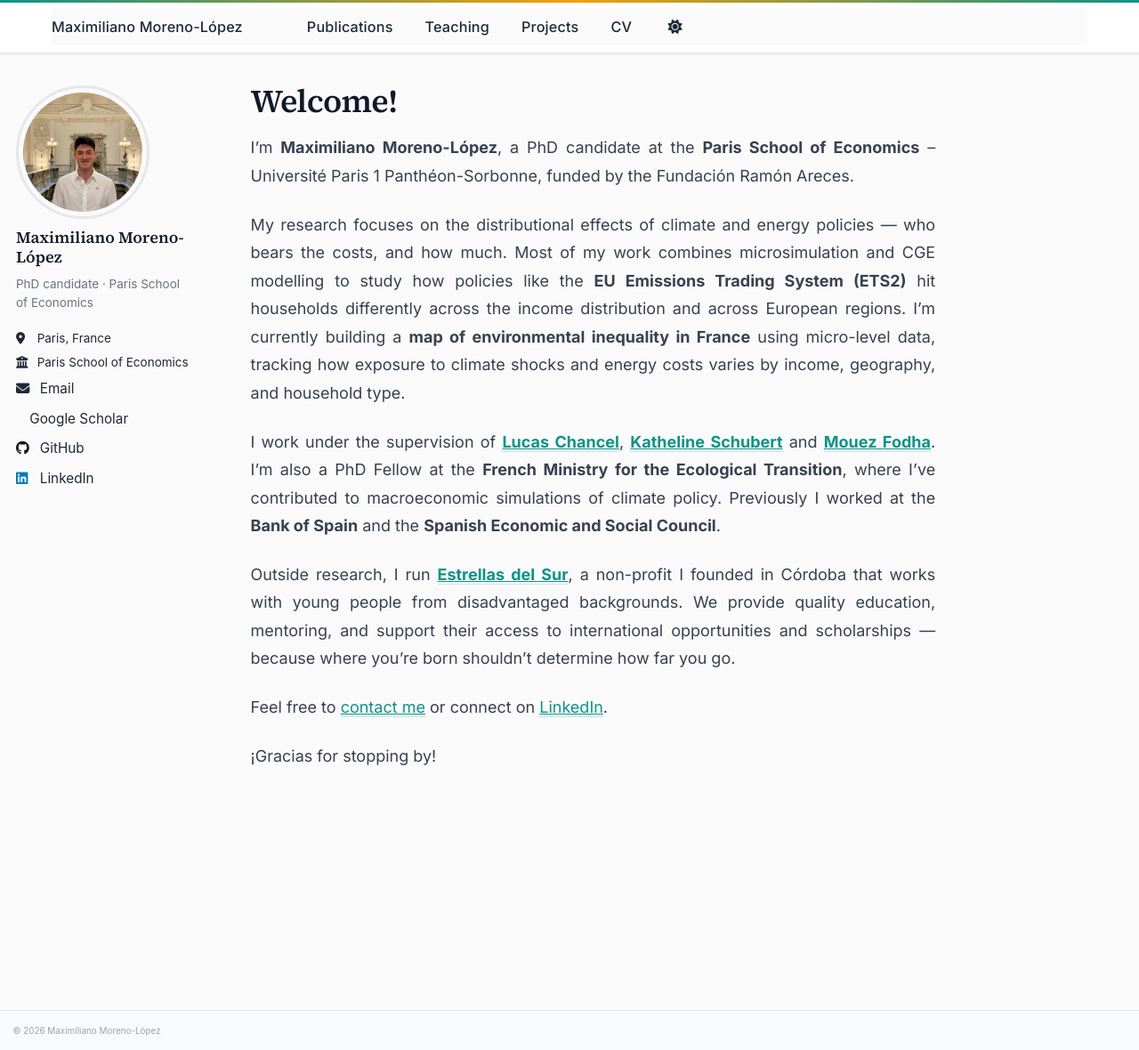
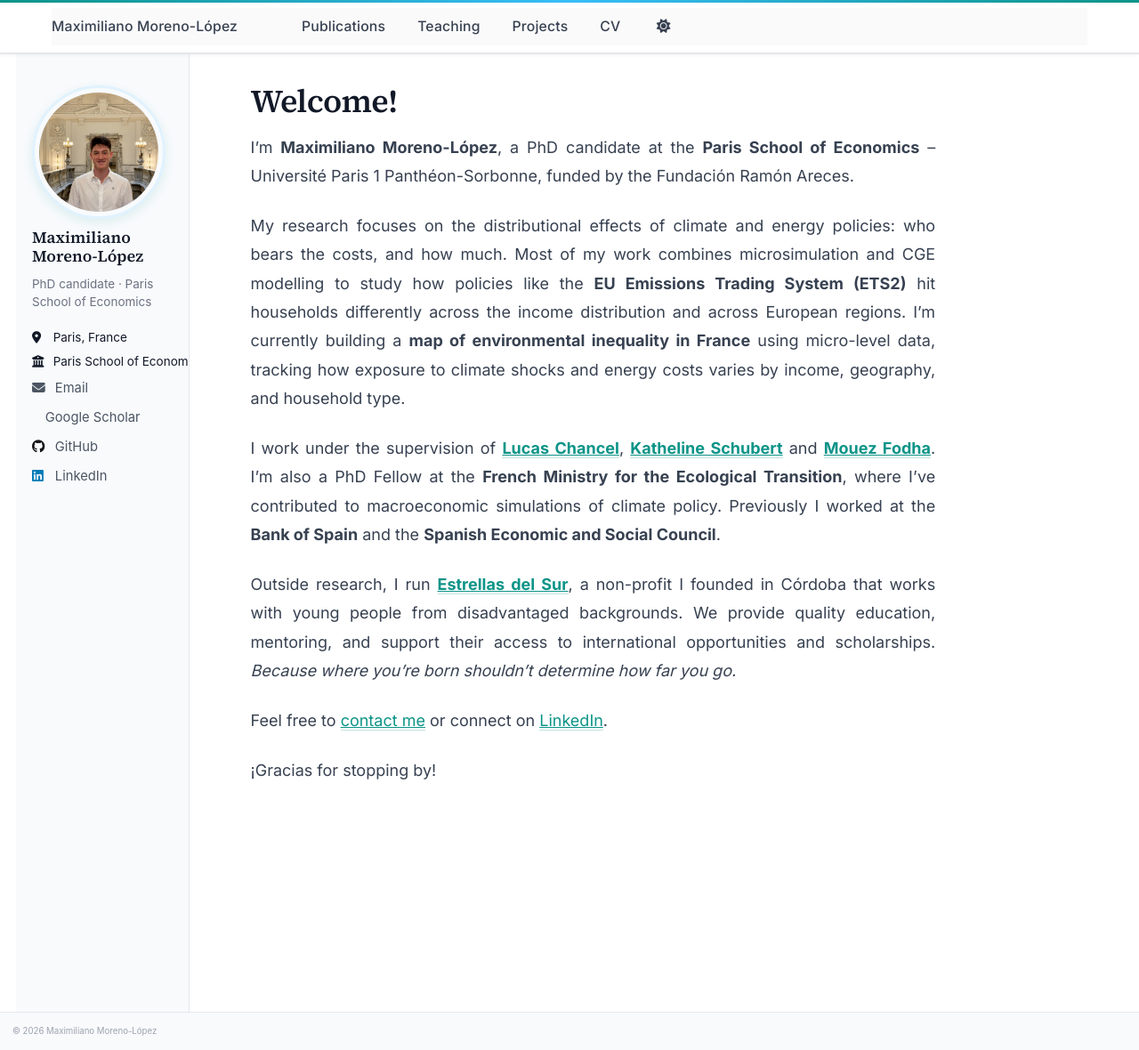
Before and after one commit to MaximilianoMoreno-Lopez/MaximilianoMoreno-Lopez.github.io, a Jekyll site: the page built from _pages/about.md, in a window 1280 px wide and 1180 px high. Shown: the whole window at 89% size. Built offline with Jekyll 4.4.1, drawn with Linux system fonts in a browser that asks for light colours; a script that is not in the unit is left out.

Commit message:
cambio de estética y rewriting

```diff
--- a/_pages/about.md
+++ b/_pages/about.md
@@ -9,11 +9,11 @@ redirect_from:
 
 I'm **Maximiliano Moreno-López**, a PhD candidate at the **Paris School of Economics** – Université Paris 1 Panthéon-Sorbonne, funded by the Fundación Ramón Areces.
 
-My research focuses on the distributional effects of climate and energy policies — who bears the costs, and how much. Most of my work combines microsimulation and CGE modelling to study how policies like the **EU Emissions Trading System (ETS2)** hit households differently across the income distribution and across European regions. I'm currently building a **map of environmental inequality in France** using micro-level data, tracking how exposure to climate shocks and energy costs varies by income, geography, and household type.
+My research focuses on the distributional effects of climate and energy policies: who bears the costs, and how much. Most of my work combines microsimulation and CGE modelling to study how policies like the **EU Emissions Trading System (ETS2)** hit households differently across the income distribution and across European regions. I'm currently building a **map of environmental inequality in France** using micro-level data, tracking how exposure to climate shocks and energy costs varies by income, geography, and household type.
 
 I work under the supervision of [**Lucas Chancel**](https://lucaschancel.com/en/), [**Katheline Schubert**](https://www.parisschoolofeconomics.eu/personnes/katheline-schubert/) and [**Mouez Fodha**](https://www.parisschoolofeconomics.eu/personnes/mouez-fodha/). I'm also a PhD Fellow at the **French Ministry for the Ecological Transition**, where I've contributed to macroeconomic simulations of climate policy. Previously I worked at the **Bank of Spain** and the **Spanish Economic and Social Council**.
 
-Outside research, I run [**Estrellas del Sur**](https://estrellasdelsur.eu/), a non-profit I founded in Córdoba that works with young people from disadvantaged backgrounds. We provide quality education, mentoring, and support their access to international opportunities and scholarships — because where you're born shouldn't determine how far you go.
+Outside research, I run [**Estrellas del Sur**](https://estrellasdelsur.eu/), a non-profit I founded in Córdoba that works with young people from disadvantaged backgrounds. We provide quality education, mentoring, and support their access to international opportunities and scholarships. *Because where you're born shouldn't determine how far you go.*
 
 Feel free to [contact me](mailto:maximiliano.moreno-lopez@psemail.eu) or connect on [LinkedIn](https://www.linkedin.com/in/maximiliano-moreno-l%C3%B3pez-854101175/).
 
--- a/_sass/_custom.scss
+++ b/_sass/_custom.scss
@@ -1,19 +1,40 @@
 /* ==========================================================================
-   CUSTOM STYLES — Modern Academic Theme
-   Maximiliano Moreno-López
+   CUSTOM STYLES — Maximiliano Moreno-López
    ========================================================================== */
 
-/* --- Google Fonts Import --- */
-@import url('https://fonts.googleapis.com/css2?family=Inter:wght@400;500;600;700&family=Source+Serif+4:ital,wght@0,400;0,600;1,400&display=swap');
+/* --- Google Fonts --- */
+@import url('https://fonts.googleapis.com/css2?family=Inter:wght@400;500;600;700&family=Source+Serif+4:ital,opsz,wght@0,8..60,400;0,8..60,600;1,8..60,400&display=swap');
 
-/* --- Typography --- */
-body {
+/* --- Force light mode always --- */
+:root {
+  color-scheme: light;
+}
+
+@media (prefers-color-scheme: dark) {
+  html, body {
+    background-color: #fff !important;
+    color: #111827 !important;
+  }
+  .masthead        { background: #fff !important; }
+  .sidebar         { background: #f8fafc !important; }
+  .page__footer    { background: #f1f5f9 !important; color: #6b7280 !important; }
+  .greedy-nav a    { color: #111827 !important; }
+  .author__name    { color: #111827 !important; }
+  .author__bio     { color: #6b7280 !important; }
+  a                { color: #0d9488 !important; }
+}
+
+/* --- Base --- */
+html, body {
+  background-color: #fff;
+  color: #111827;
   font-family: 'Inter', -apple-system, BlinkMacSystemFont, 'Segoe UI', sans-serif !important;
-  background-color: #fafafa;
   -webkit-font-smoothing: antialiased;
   -moz-osx-font-smoothing: grayscale;
+  scroll-behavior: smooth;
 }
 
+/* --- Headings --- */
 h1, h2, h3, h4, h5, h6 {
   font-family: 'Source Serif 4', Georgia, serif !important;
   font-weight: 600;
@@ -26,17 +47,29 @@ h1, h2, h3, h4, h5, h6 {
   color: #111827;
 }
 
+/* --- Body text --- */
 .page__content p {
-  line-height: 1.75;
+  line-height: 1.8;
   color: #374151;
   text-align: justify !important;
 }
 
-/* --- Masthead / Navigation --- */
+/* --- Accent bar at top --- */
+body::before {
+  content: '';
+  display: block;
+  position: fixed;
+  top: 0; left: 0;
+  width: 100%; height: 3px;
+  background: linear-gradient(90deg, #0d9488 0%, #38bdf8 50%, #0d9488 100%);
+  z-index: 9999;
+}
+
+/* --- Masthead --- */
 .masthead {
   background: #fff;
   border-bottom: 1px solid #e5e7eb;
-  box-shadow: 0 1px 3px rgba(0,0,0,0.04);
+  box-shadow: 0 1px 4px rgba(0,0,0,0.05);
 }
 
 .masthead__inner-wrap {
@@ -46,8 +79,9 @@ h1, h2, h3, h4, h5, h6 {
 .greedy-nav a {
   font-family: 'Inter', sans-serif !important;
   font-weight: 500;
-  font-size: 0.9rem;
+  font-size: 0.875rem;
   letter-spacing: 0.01em;
+  color: #374151;
 }
 
 .greedy-nav a:hover {
@@ -57,37 +91,47 @@ h1, h2, h3, h4, h5, h6 {
 .greedy-nav .site-title {
   font-family: 'Source Serif 4', Georgia, serif !important;
   font-weight: 700;
-  font-size: 1.15rem;
+  font-size: 1.1rem;
   color: #111827 !important;
 }
 
-/* --- Author Profile / Sidebar --- */
+/* --- Sidebar / Author profile --- */
+.sidebar {
+  background: #f8fafc;
+  border-right: 1px solid #e5e7eb;
+  padding: 1.5rem 1rem;
+  border-radius: 0 0 8px 0;
+}
+
 .author__avatar img {
   border-radius: 50%;
-  border: 3px solid #e5e7eb;
-  transition: border-color 0.3s ease;
+  border: 3px solid #e0f2fe;
+  box-shadow: 0 4px 12px rgba(13,148,136,0.12);
+  transition: border-color 0.3s ease, box-shadow 0.3s ease;
   max-width: 150px;
 }
 
 .author__avatar img:hover {
   border-color: #0d9488;
+  box-shadow: 0 4px 16px rgba(13,148,136,0.25);
 }
 
 .author__name {
   font-family: 'Source Serif 4', Georgia, serif !important;
   font-weight: 700;
-  font-size: 1.1rem;
+  font-size: 1.05rem;
   color: #111827;
 }
 
 .author__bio {
-  font-size: 0.88rem;
+  font-size: 0.85rem;
   line-height: 1.5;
   color: #6b7280;
 }
 
 .author__urls-wrapper a {
-  font-size: 0.85rem;
+  font-size: 0.82rem;
+  color: #4b5563;
 }
 
 .author__urls-wrapper a:hover {
@@ -106,18 +150,32 @@ a:hover {
 }
 
 .page__content a {
-  border-bottom: 1px solid rgba(13, 148, 136, 0.2);
-  transition: border-color 0.2s ease;
+  border-bottom: 1px solid rgba(13,148,136,0.25);
+  transition: border-color 0.2s ease, color 0.2s ease;
 }
 
 .page__content a:hover {
+  color: #0f766e;
   border-bottom-color: #0d9488;
 }
 
-/* --- Archive items (publication, teaching, talks lists) --- */
+/* --- Section headings --- */
+.page__content h2 {
+  font-size: 1.35rem;
+  margin-top: 2.5rem;
+  padding-bottom: 0.4rem;
+  border-bottom: 2px solid #0d9488;
+  display: inline-block;
+}
+
+.page__content h2::after {
+  content: none;
+}
+
+/* --- Archive items --- */
 .archive__item {
   padding: 1.2rem 0;
-  border-bottom: 1px solid #f3f4f6;
+  border-bottom: 1px solid #f1f5f9;
 }
 
 .archive__item:last-child {
@@ -127,8 +185,8 @@ a:hover {
 .archive__item-title {
   font-family: 'Inter', sans-serif !important;
   font-weight: 600;
-  font-size: 1.05rem;
-  margin-bottom: 0.3rem;
+  font-size: 1rem;
+  margin-bottom: 0.25rem;
 }
 
 .archive__item-title a {
@@ -136,38 +194,36 @@ a:hover {
 }
 
 .archive__item-excerpt {
-  font-size: 0.9rem;
+  font-size: 0.875rem;
   color: #6b7280;
   line-height: 1.6;
 }
 
-/* --- Page content section headings --- */
-.page__content h2 {
-  font-size: 1.4rem;
-  padding-bottom: 0.4rem;
+/* --- Publication category headers --- */
+.archive h2 {
+  font-family: 'Source Serif 4', Georgia, serif !important;
+  font-weight: 600;
+  color: #111827;
+  font-size: 1.25rem;
   border-bottom: 2px solid #0d9488;
-  margin-top: 2.5rem;
+  padding-bottom: 0.3rem;
   display: inline-block;
 }
 
-.page__content h2::after {
-  content: none;
-}
-
-/* --- HR separator --- */
+/* --- HR --- */
 hr {
   border: none;
   height: 1px;
-  background: linear-gradient(to right, #0d9488, #e5e7eb);
+  background: linear-gradient(to right, #0d9488, #e2e8f0, transparent);
   margin: 2rem 0;
 }
 
 /* --- Footer --- */
 .page__footer {
-  background: #f9fafb;
+  background: #f8fafc;
   border-top: 1px solid #e5e7eb;
   color: #9ca3af;
-  font-size: 0.8rem;
+  font-size: 0.78rem;
 }
 
 .page__footer a {
@@ -196,77 +252,48 @@ hr {
   border-color: #0f766e;
 }
 
-/* --- Publication category headers --- */
-.archive h2 {
-  font-family: 'Source Serif 4', Georgia, serif !important;
-  font-weight: 600;
-  color: #111827;
-  font-size: 1.3rem;
-  border-bottom: 2px solid #0d9488;
-  padding-bottom: 0.3rem;
-  display: inline-block;
-}
-
 /* --- Tags --- */
 .page__taxonomy-item {
   background: #f0fdfa;
   color: #0d9488;
   border: 1px solid #99f6e4;
-  border-radius: 4px;
-  padding: 2px 10px;
-  font-size: 0.8rem;
+  border-radius: 20px;
+  padding: 2px 12px;
+  font-size: 0.78rem;
   font-weight: 500;
+  transition: all 0.2s ease;
 }
 
 .page__taxonomy-item:hover {
   background: #0d9488;
   color: #fff;
+  border-color: #0d9488;
 }
 
-/* --- Selection color --- */
+/* --- Code --- */
+pre {
+  border-radius: 8px;
+  border: 1px solid #e5e7eb;
+  background: #f8fafc;
+}
+
+code {
+  font-size: 0.875em;
+  background: #f1f5f9;
+  color: #0f766e;
+  padding: 2px 6px;
+  border-radius: 4px;
+}
+
+/* --- Selection --- */
 ::selection {
   background: #ccfbf1;
   color: #0f766e;
 }
 
-/* --- Responsive tweaks --- */
+/* --- Responsive --- */
 @media (max-width: 768px) {
-  .page__title {
-    font-size: 1.6rem;
-  }
-
-  .page__content h2 {
-    font-size: 1.2rem;
-  }
+  .page__title    { font-size: 1.6rem; }
+  .page__content h2 { font-size: 1.15rem; }
+  .sidebar        { border-radius: 0; }
 }
-
-/* --- Smooth scroll --- */
-html {
-  scroll-behavior: smooth;
-}
-
-/* --- Accent bar at top of page --- */
-body::before {
-  content: '';
-  display: block;
-  position: fixed;
-  top: 0;
-  left: 0;
-  width: 100%;
-  height: 3px;
-  background: linear-gradient(90deg, #0d9488, #f59e0b, #0d9488);
-  z-index: 9999;
-}
-
-/* --- Code blocks --- */
-pre {
-  border-radius: 8px;
-  border: 1px solid #e5e7eb;
-}
-
-code {
-  font-size: 0.88em;
-  background: #f3f4f6;
-  padding: 2px 6px;
-  border-radius: 4px;
-}
```
